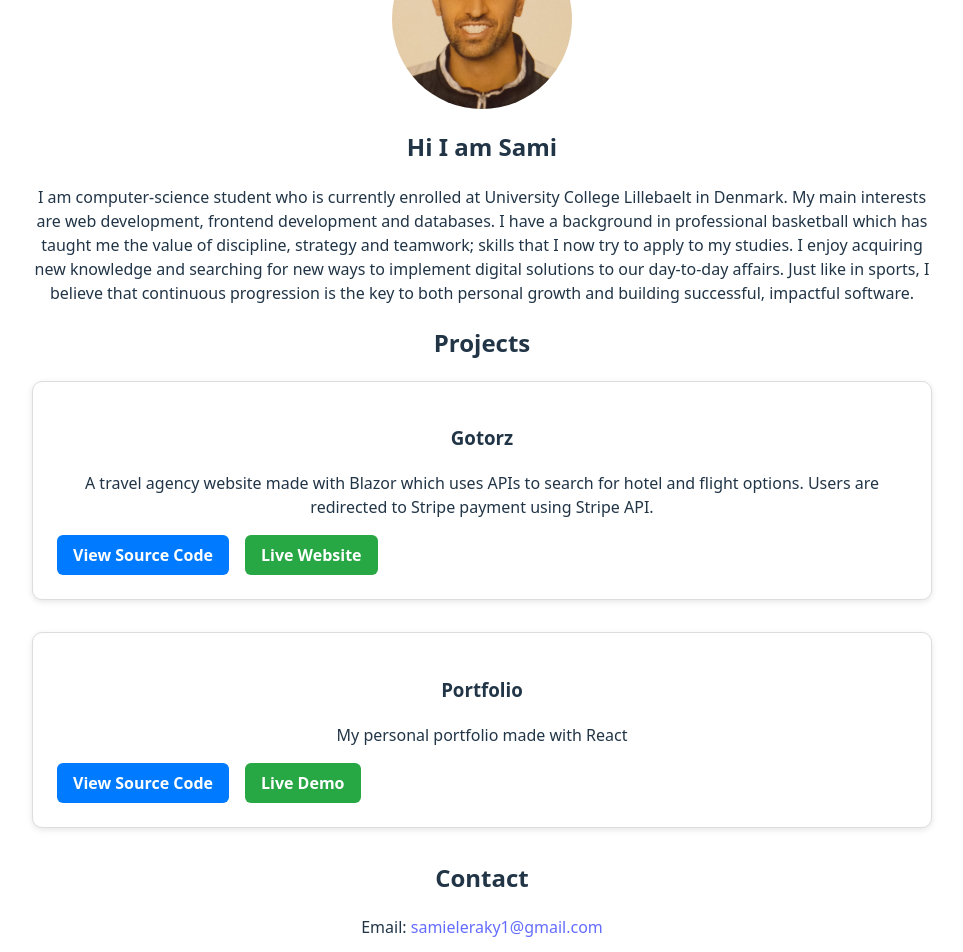
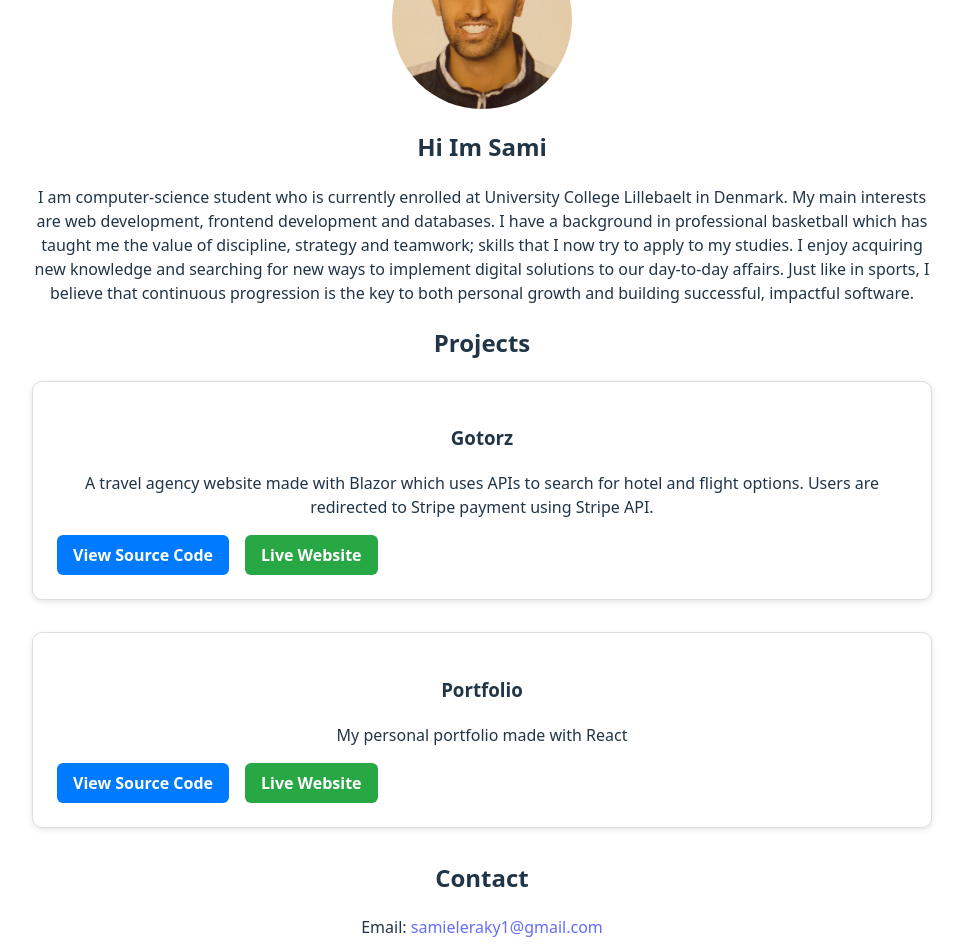
Before and after one commit to samieleraky/PortfolieSami, a React (Vite) app: page / in a window 1280 px wide. Shown: the part 260-1212 px from the top of the page, without its empty margins (158-1121 px from the left). Built offline with nearby package versions, Linux system fonts and the light colour scheme.

Commit message:
updated website link

```diff
--- a/src/App.jsx
+++ b/src/App.jsx
@@ -16,7 +16,7 @@ export default function App() {
                </section>
 
             <section>
-                <h2>Hi I am Sami</h2>
+                <h2>Hi Im Sami</h2>
                 <p>
                     I am computer-science student who is currently enrolled at University
                     College Lillebaelt in Denmark. My main interests are web development,
@@ -78,7 +78,7 @@ export default function App() {
                                 rel="noopener noreferrer"
                                 className="btn btn-success"
                             >
-                                Live Demo
+                                Live Website
                             </a>
                         </div>
                     </li>
```
